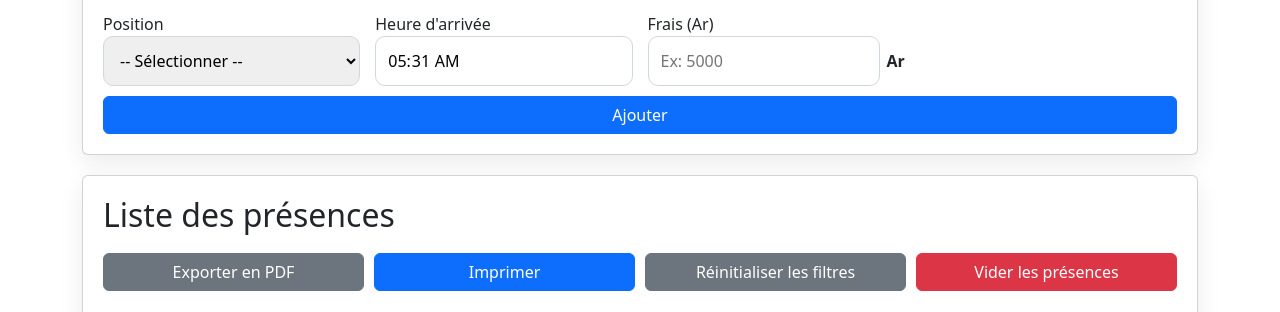
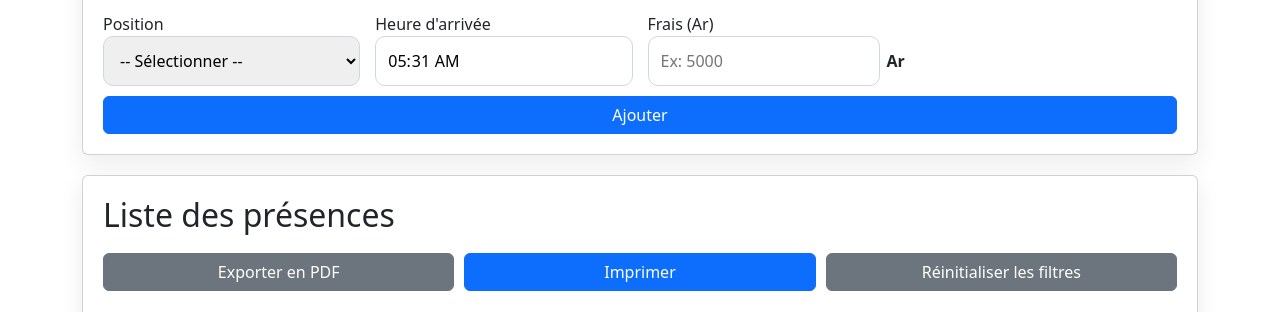
Before and after one commit to TokyFiG/slmi-PRC, a plain HTML site: page pages/presence.html in a window 1280 px wide. Shown: the part 614-926 px from the top of the page. Drawn offline with nearby package versions, Linux system fonts and the light colour scheme; sample sign-in values are in the browser's storage.

Commit message:
Remove 'Vider les présences' button from presence page

```diff
--- a/pages/presence.html
+++ b/pages/presence.html
@@ -140,7 +140,6 @@
                 <button class="btn btn-secondary" onclick="exporterPDF()">Exporter en PDF</button>
                 <button class="btn btn-primary" onclick="imprimerPresencesFiltrees()">Imprimer </button>
                 <button class="btn btn-secondary" onclick="reinitialiserFiltres()">Réinitialiser les filtres</button>
-                <button class="btn btn-danger" onclick="viderDonnees()">Vider les présences</button>
             </div>
             <br>
             <div class="grid">
```
